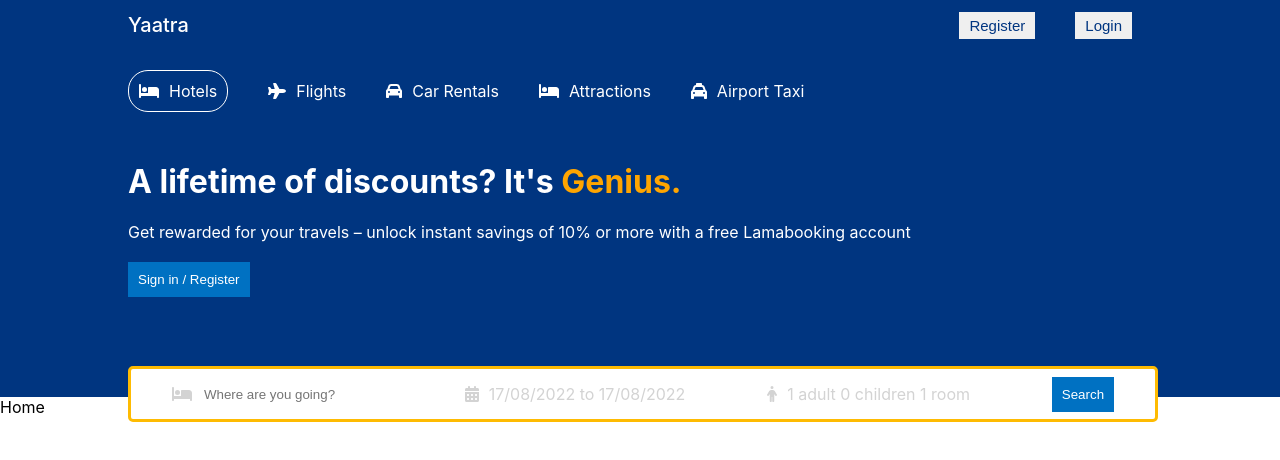
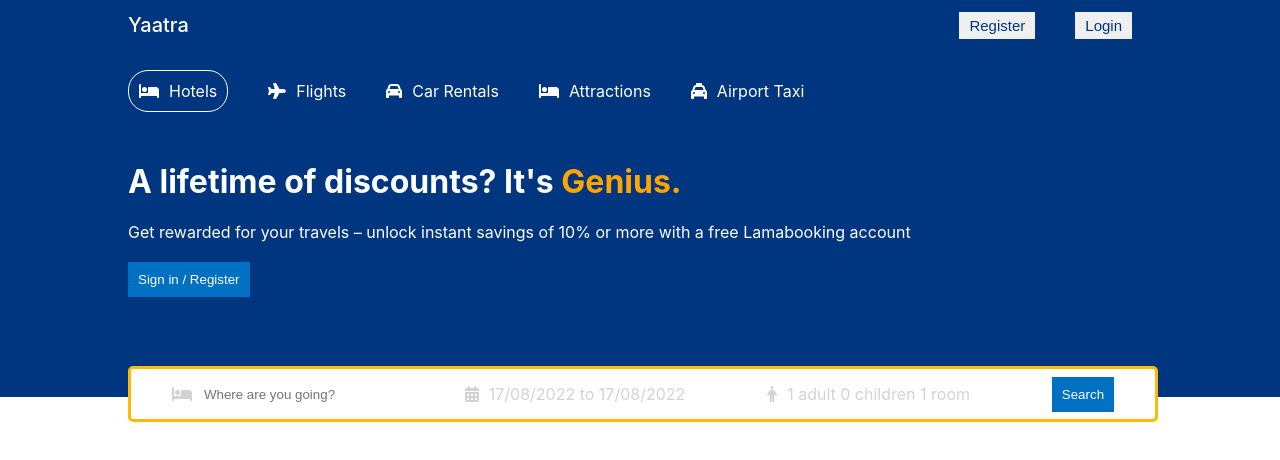
Before and after one commit to Subhradeep10/Yaatra, a React (Create React App) app in the folder frontend/: page / in a window 1280 px wide. Shown: the top 460 px of the page. Built offline with nearby package versions, Linux system fonts and the light colour scheme.

Commit message:
Home page init

```diff
--- a/frontend/src/Screens/Home/Home.jsx
+++ b/frontend/src/Screens/Home/Home.jsx
@@ -8,7 +8,7 @@
     <div>
       <Navbar />
       <Header />
-      Home
+      <div className="homeContainer"></div>
     </div>
   );
 };
```
